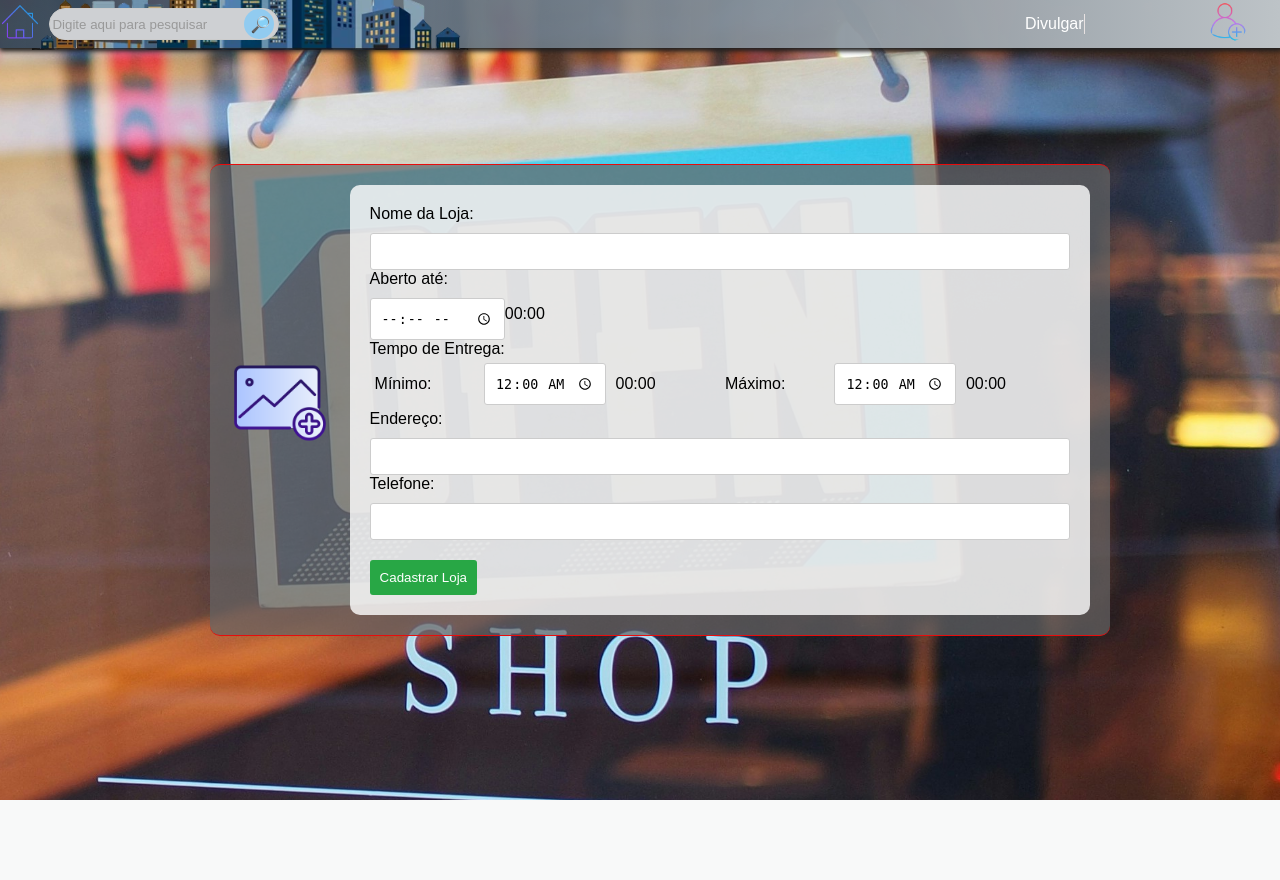
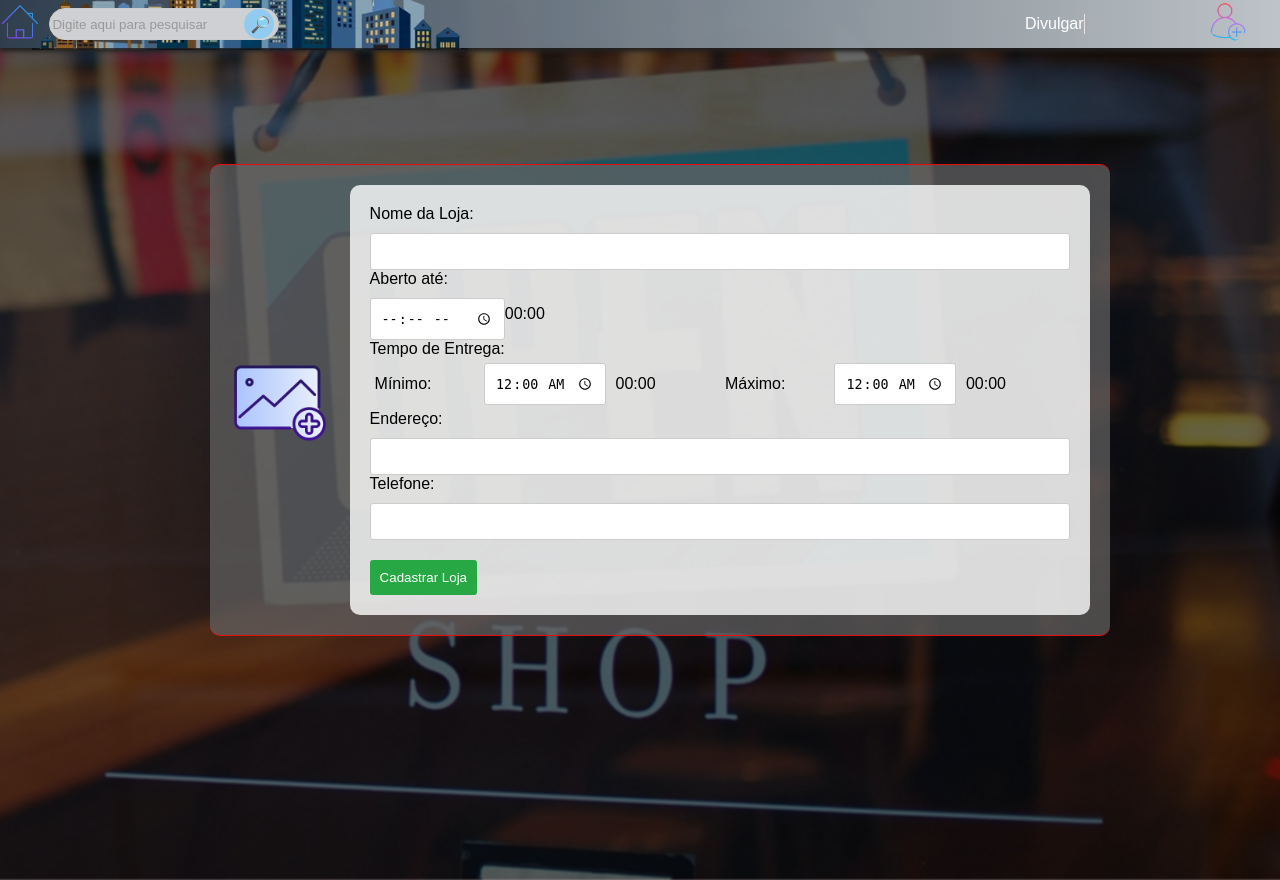
Before and after one commit to oliveira-dos-anjos/Restaurantes_lanchonetes_pizzarias, a Flask app: page /divulgar in a window 1280 px wide; the page is wider, and only the part inside the window is pictured. Before the commit the page ends 800 px from the top of that part, so only its background shows below. Run offline with Flask 3, Linux system fonts and the light colour scheme.

Commit message:
update pagina divulgar

```diff
--- a/main.py
+++ b/main.py
@@ -159,7 +159,7 @@ def profile():
         opening_hours = "Horário de funcionamento não encontrado"
         image_path = "Caminho da imagem não encontrado"
 
-
+    print(f"\033[31m{image_path}")
 
     return render_template('profile.html', store_name=store_name, store_details=store_details, opening_hours=opening_hours, image_path=image_path, user=user)
 
--- a/static/css/divulgar.css
+++ b/static/css/divulgar.css
@@ -4,13 +4,28 @@ body {
     justify-content: center;
     align-items: center;
     height: 100vh;
-    background-color: #cccbca;
-    background: url('../images/cadastro_lojas.jpg') no-repeat center center;
-    background-size: cover;
     margin: 0;
     padding: 0;
     overflow: hidden;
     z-index: -1;
+}
+
+.background-image {
+    position: absolute;
+    top: 0;
+    left: 0;
+    width: 100%;
+    height: 100%;
+    z-index: -5;
+}
+
+.background-image img {
+    width: 100%;
+    height: 100%;
+    object-fit: cover;
+    z-index: -5;
+    filter: brightness(40%) blur(1px);
+    animation: zoomBackground 20s linear infinite alternate;
 }
 
 .container-divulgar {
@@ -25,30 +40,18 @@ body {
     border-radius: 10px;
     padding: 20px;
     position: relative;
-    z-index: 1;
+
 }
 
 @keyframes zoomBackground {
-    0% {
-        background-size: 130%;
+    0%{
+        transform: scale(1.3);
     }
-    100% {
-        background-size: 105%;
+    100%{
+        transform: scale(1);
     }
 }
 
-body::before {
-    content: "";
-    position: absolute;
-    top: 0;
-    left: 0;
-    width: 100%;
-    height: 100%;
-    background: url('../images/cadastro_lojas.jpg') no-repeat center center;
-    background-size: cover;
-    z-index: -1;
-    animation: zoomBackground 20s linear infinite alternate;
-}
 
 #divulgar-form {
     display: flex;
@@ -148,13 +151,22 @@ input[type="time"] {
 
 @media  only screen and (max-width: 599px){
 
+    .Sidebar{
+        z-index: 500;
+        position: absolute;
+    }
+
     #divulgar-form {
         flex-direction: column;
     }
 
     .container-divulgar{
         max-width: 90%;
+        overflow-y: hidden;
+
     }
+
+
 
     .image-upload {
         margin-left: -1.2rem;
--- a/templates/divulgar.html
+++ b/templates/divulgar.html
@@ -4,6 +4,9 @@
 <link rel="stylesheet" href="{{ url_for('static', filename='css/divulgar.css') }}">
 
 <section class="lojas-container">
+    <div class="background-image">
+        <img src="{{ url_for('static', filename='images/cadastro_lojas.jpg') }}" alt="Background Image">
+    </div>
     <div class="container-divulgar">
         <form id="divulgar-form" action="/divulgar" method="POST" enctype="multipart/form-data">
 
```
